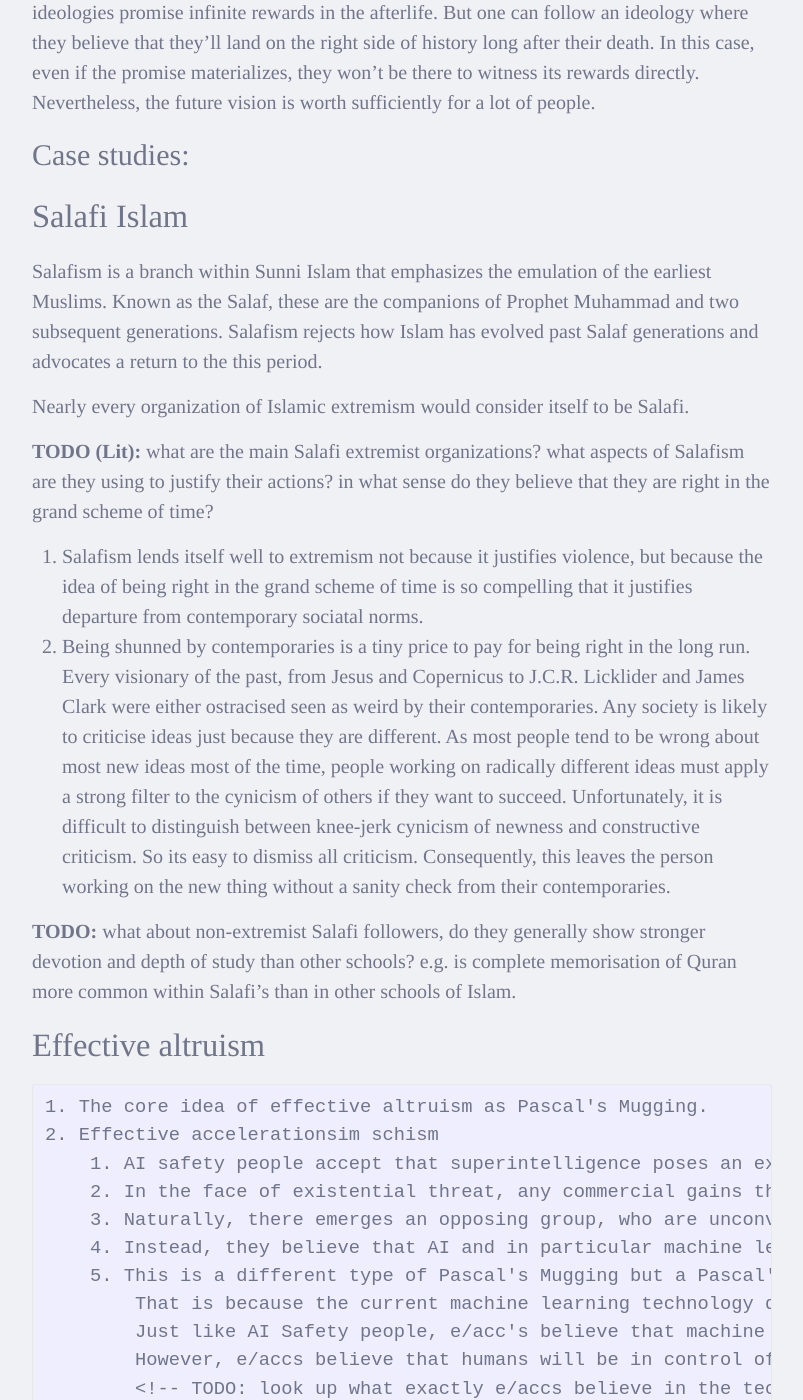
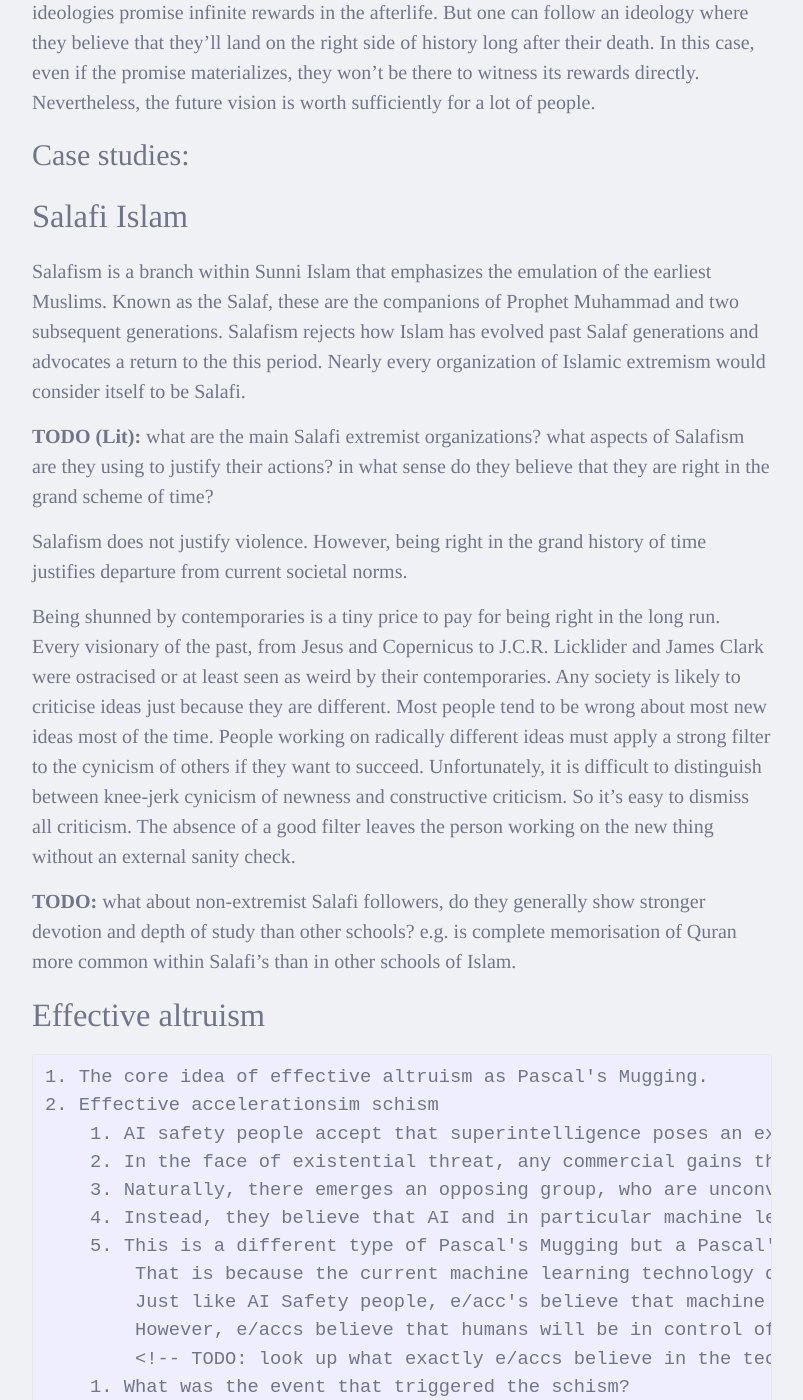
Before and after one commit to ab-10/ab-10.github.io, a Jekyll site: the page built from _posts/2024-05-11-mugging.md, in a window 1280 px wide and 1400 px high, scrolled down 3993 px. Shown: the whole window, without its empty margins (238-1041 px from the left). Built offline with Jekyll 4.4.1, drawn with Linux system fonts in a browser that asks for light colours.

Commit message:
Improve Salafism section

```diff
--- a/_posts/2024-05-11-mugging.md
+++ b/_posts/2024-05-11-mugging.md
@@ -148,21 +148,23 @@ Nevertheless, the future vision is worth sufficiently for a lot of people.
 Salafism is a branch within Sunni Islam that emphasizes the emulation of the earliest Muslims.
 Known as the Salaf, these are the companions of Prophet Muhammad and two subsequent generations.
 Salafism rejects how Islam has evolved past Salaf generations and advocates a return to the this period.
-
 Nearly every organization of Islamic extremism would consider itself to be Salafi.
 
 **TODO (Lit):** what are the main Salafi extremist organizations?
                 what aspects of Salafism are they using to justify their actions?
                 in what sense do they believe that they are right in the grand scheme of time?
 
-1. Salafism lends itself well to extremism not because it justifies violence, but because the idea of being right in the grand scheme of time is so compelling that it justifies departure from contemporary sociatal norms.
-2. Being shunned by contemporaries is a tiny price to pay for being right in the long run.
-    Every visionary of the past, from Jesus and Copernicus to J.C.R. Licklider and James Clark were either ostracised seen as weird by their contemporaries.
-    Any society is likely to criticise ideas just because they are different.
-    As most people tend to be wrong about most new ideas most of the time, people working on radically different ideas must apply a strong filter to the cynicism of others if they want to succeed.
-    Unfortunately, it is difficult to distinguish between knee-jerk cynicism of newness and constructive criticism.
-    So its easy to dismiss all criticism.
-    Consequently, this leaves the person working on the new thing without a sanity check from their contemporaries.
+Salafism does not justify violence.
+However, being right in the grand history of time justifies departure from current societal norms.
+
+Being shunned by contemporaries is a tiny price to pay for being right in the long run.
+Every visionary of the past, from Jesus and Copernicus to J.C.R. Licklider and James Clark were ostracised or at least seen as weird by their contemporaries.
+Any society is likely to criticise ideas just because they are different.
+Most people tend to be wrong about most new ideas most of the time.
+People working on radically different ideas must apply a strong filter to the cynicism of others if they want to succeed.
+Unfortunately, it is difficult to distinguish between knee-jerk cynicism of newness and constructive criticism.
+So it's easy to dismiss all criticism.
+The absence of a good filter leaves the person working on the new thing without an external sanity check.
 
 **TODO:** what about non-extremist Salafi followers, do they generally show stronger devotion and depth of study than other schools?
     e.g. is complete memorisation of Quran more common within Salafi's than in other schools of Islam.
```
